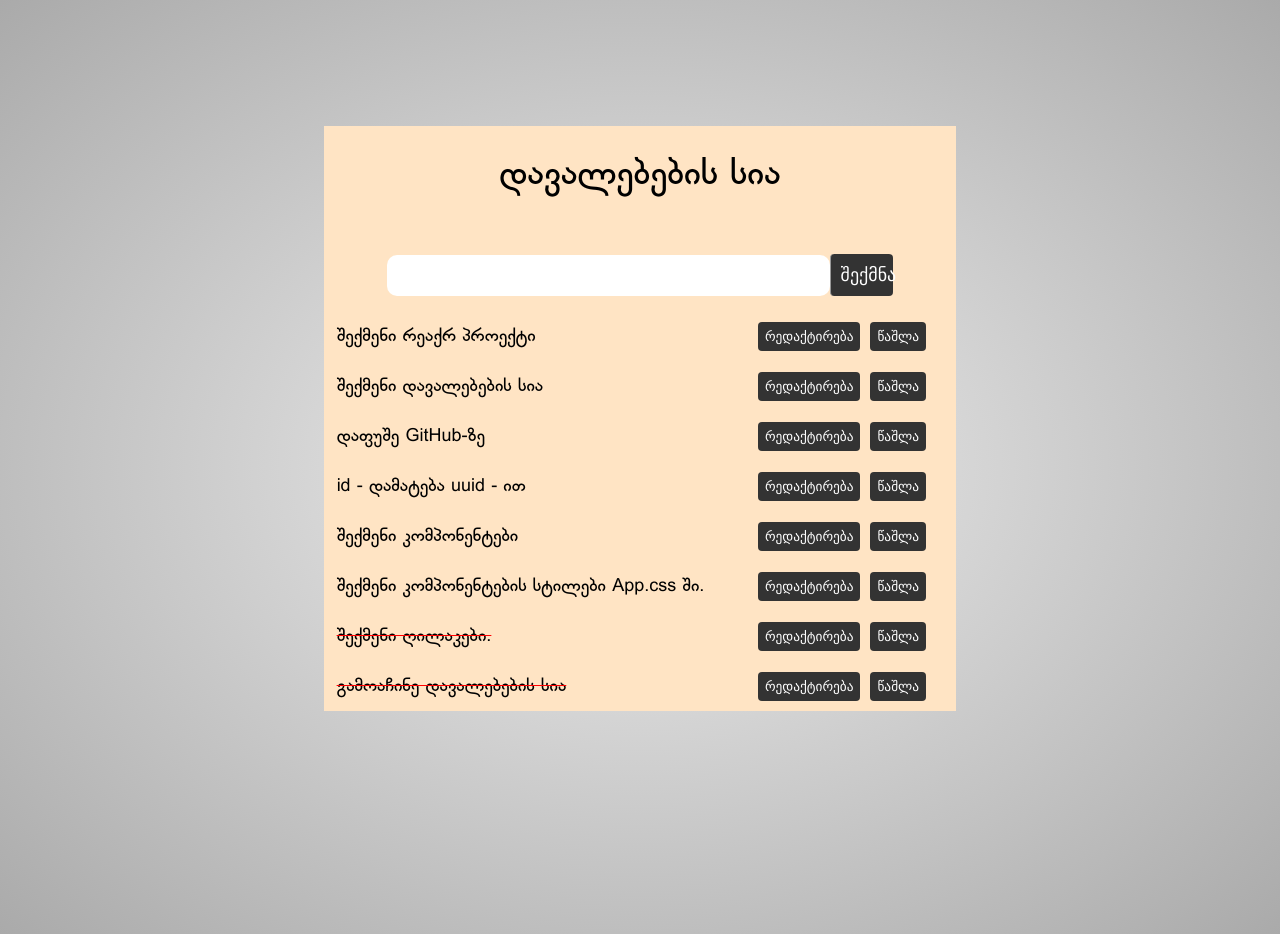
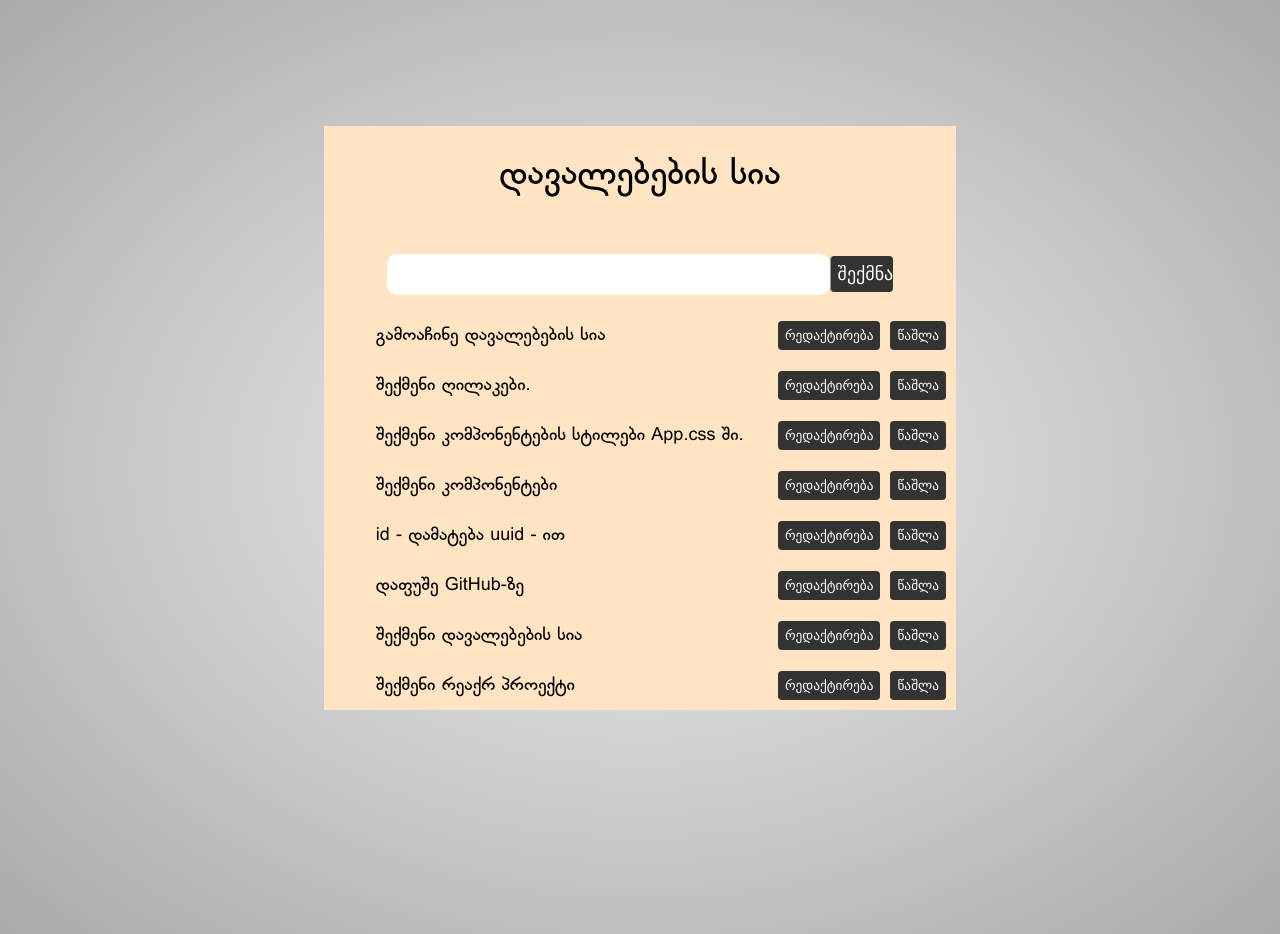
Before and after one commit to bladwing/react-todo-list, a React (Create React App) app: page / in a window 1280 px wide. Built offline with nearby package versions, Linux system fonts and the light colour scheme.

Commit message:
never given up

```diff
--- a/src/App.css
+++ b/src/App.css
@@ -8,7 +8,6 @@ body {
   background: radial-gradient(#eee, #aaa);
 }
 
-
 .container {
   text-align: center;
   font-family: bpg_glaho;
@@ -18,9 +17,8 @@ body {
   padding-top: 2%;
 }
 .header {
-    margin-bottom: 5%;
+  margin-bottom: 5%;
 }
-
 
 form > input {
   box-sizing: border-box;
@@ -33,19 +31,14 @@ form > input {
 form > button {
   width: 10%;
   box-sizing: border-box;
-  padding: 10px;
   font-size: 18px;
   margin: 0;
   border: none;
   border-left: 1px solid #999;
 }
 
-
-
-
-
 .navButton {
-  padding: 20px;
+  padding: 10px;
   font-size: 18px;
   cursor: pointer;
 }
@@ -76,18 +69,15 @@ input {
 .to-do-item {
   display: flex;
   justify-content: space-between;
-  padding: 10px 0 10px 0;
   margin: 1px 0 1px 0;
   border-top: 1px solid darken(#138796, 20%);
   align-items: center;
   font-size: 18px;
   color: black;
   font-weight: lighter;
-
 }
 .actions {
   margin-right: 10px;
-
 }
 button {
   padding: 7px;
@@ -103,7 +93,6 @@ button {
   margin-left: 2%;
 }
 
-
 .editForm {
-      width: 400px;
+  width: 400px;
 }
--- a/src/App.js
+++ b/src/App.js
@@ -1,66 +1,13 @@
 import React from "react";
-import { toDoItems } from "./components/toDoItems";
-import ToDoList from "./components/List";
 import CreateItem from "./components/CreateItem";
 import "./App.css";
 
-class App extends React.Component {
-  constructor(props) {
-    super(props);
-    this.state = {
-      toDoItems,
-    };
-  }
-
-  CreateItem(item) {
-    this.state.toDoItems({
-      name: item,
-      id: "",
-      completed: false,
-    });
-  }
-
-  findItem = (item) => {
-    return this.state.toDoItems.filter((element) => element.name === item)[0];
-  };
-
-  toggleComplete = (item) => {
-    const selectedItem = this.findItem(item);
-    selectedItem.completed = !selectedItem.completed;
-    this.setState({ toDoItems: this.state.toDoItems });
-  };
-
-  saveItem = (oldItem, newItem) => {
-    const selectedItem = this.findItem(oldItem);
-    selectedItem.name = newItem;
-    this.setState({ toDoItems: this.state.toDoItems });
-  };
-
-  deleteItem = (item) => {
-    const index = this.state.toDoItems
-      .map((element) => element.name)
-      .indexOf(item);
-    this.state.toDoItems.splice(index, 1);
-    this.setState({ toDoItems: this.state.toDoItems });
-  };
-
-  render() {
-    return (
-      <div className="container">
-        <div>
-          <h1 className="header">დავალებების სია</h1>
-        </div>
-        <CreateItem CreateItem={this.createItem} />
-
-        <ToDoList
-          toDoItems={this.state.toDoItems}
-          deleteItem={this.deleteItem}
-          saveItem={this.saveItem}
-          toggleComplete={this.toggleComplete}
-        />
-      </div>
-    );
-  }
+function App() {
+  return (
+    <div className="container">
+      <CreateItem />
+    </div>
+  );
 }
 
 export default App;
--- a/src/components/CreateItem.jsx
+++ b/src/components/CreateItem.jsx
@@ -1,6 +1,7 @@
 import React from "react";
 import "./errorMessage.css";
-import {toDoItems} from './toDoItems';
+import { toDoItems } from "./toDoItems";
+import ToDoListItem from "./ToDoListItem";
 
 class CreateItem extends React.Component {
   constructor(props) {
@@ -24,7 +25,7 @@ class CreateItem extends React.Component {
       this.setState((someThing) => {
         const newItem = {
           id: someThing.toDoItems[someThing.toDoItems.length - 1].id + 1,
-          description: someThing.value,
+          name: someThing.value,
         };
         return {
           emptyError: "",
@@ -34,13 +35,49 @@ class CreateItem extends React.Component {
       });
     }
   };
+
+  renderButtons = () => {
+    if (this.state.editing) {
+      return (
+        <span className='navButton'>
+          <button onClick={this.onSaveClick}>შენახვა</button>
+          <button onClick={this.onCancelClick}>გაუქმება</button>
+        </span>
+      );
+    }
+
+    return (
+      <span className='navButton'>
+        <button onClick={this.onEditClick}>რედაქტირება</button>
+        <button>წაშლა</button>
+      </span>
+    );
+  }
+
+
   handleError = () => {
     this.setState({ emptyError: "გთხოვთ შეიყვანეთ დავალების სახელი..." });
   };
+
+  deleteTask = (id) => {
+    const newToDos = this.state.todos.filter((todo) => todo.id !== id);
+    this.setState({ todos: newToDos });
+  };
+
+  deleteAllTask = () => {
+    this.setState({
+      todos: [],
+    });
+  };
+
+
+
+
   render() {
     return (
       <div>
-      <span className="errorMessage">{this.state.emptyError}</span>
+        <h1 className="header">დავალებების სია</h1>
+        <span className="errorMessage">{this.state.emptyError}</span>
 
         <form onSubmit={this.handleSubmit}>
           <input
@@ -50,9 +87,24 @@ class CreateItem extends React.Component {
           />
           <button>შექმნა</button>
         </form>
+
         <ul>
           {this.state.toDoItems.reverse().map((name, id) => {
-            return <div key={id}> {name.description}</div>;
+            return (
+              <li key={id} className="to-do-item">
+
+               <div className="name"> {name.name}</div>
+                <span className="navButton">
+                  <button>რედაქტირება</button>
+
+                  <button
+            onClick={() => this.props.deleteTask(this.props.id)}
+          >
+            წაშლა
+          </button>
+                </span>
+              </li>
+            );
           })}
         </ul>
       </div>
@@ -61,37 +113,3 @@ class CreateItem extends React.Component {
 }
 
 export default CreateItem;
-
-
-
-
-// handleCreate(e) {
-//   e.preventDefault();
-
-//   if (!this.refs.newItemInput.value) {
-//     return this.setState({ error: "გთხოვთ შეიყვანეთ დავალების სახელი..." });
-//   } else if (
-//     this.props.toDoItems
-//       .map((element) => element.name)
-//       .indexOf(this.refs.newItemInput.value) !== -1
-//   ) {
-//     this.setState({ error: "ესეთი დავალების სახელი უკვე არსებობს :(" });
-//     this.refs.newItemInput.value = this.newItemInput.value;
-//     return;
-//   }
-//   this.props.createItem(this.refs.newItemInput.value);
-//   this.setState({ error: "" });
-//   this.refs.newItemInput.value = "";
-// }
-
-
-
-
-
-
-{/* <span className="errorMessage">{this.state.error}</span>
-<form onSubmit={this.handleCreate.bind(this)}>
-  <input type="text" placeholder="ახალი დავალება" ref="newItemInput" />
-
-  <button>შექმნა</button>
-</form> */}
--- a/src/components/ListItem.jsx
+++ b/src/components/ToDoListItem.jsx
@@ -4,30 +4,8 @@ class ToDoListItem extends Component {
     constructor(props) {
       super(props);
       this.state = {
-        editing: false
+        editing: false,
       };
-    }
-
-    renderName = () => {
-      const itemStyle = {
-        'textDecoration': this.props.completed ? 'line-through red' : 'none',
-        cursor: 'pointer'
-      };
-
-      if(this.state.editing) {
-        return (
-
-            <form onSubmit={this.onSaveClick.bind(this)}>
-              <input className="editForm" type="text" defaultValue={this.props.name} ref="editInput" />
-            </form>
-        );
-      }
-
-      return (
-        <span style={itemStyle}
-              onClick={this.props.toggleComplete.bind(this, this.props.name)}>{this.props.name}
-        </span>
-      );
     }
 
     renderButtons = () => {
@@ -43,7 +21,7 @@ class ToDoListItem extends Component {
       return (
         <span className='navButton'>
           <button onClick={this.onEditClick}>რედაქტირება</button>
-          <button onClick={this.props.deleteItem.bind(this.props.name)}>წაშლა</button>
+          <button>წაშლა</button>
         </span>
       );
     }
@@ -66,7 +44,7 @@ class ToDoListItem extends Component {
       return (
         <div className="to-do-item">
           <span className="name">
-          {this.renderName()}
+          {this.renderName}
           </span>
           <span className="actions">
           {this.renderButtons()}
```
